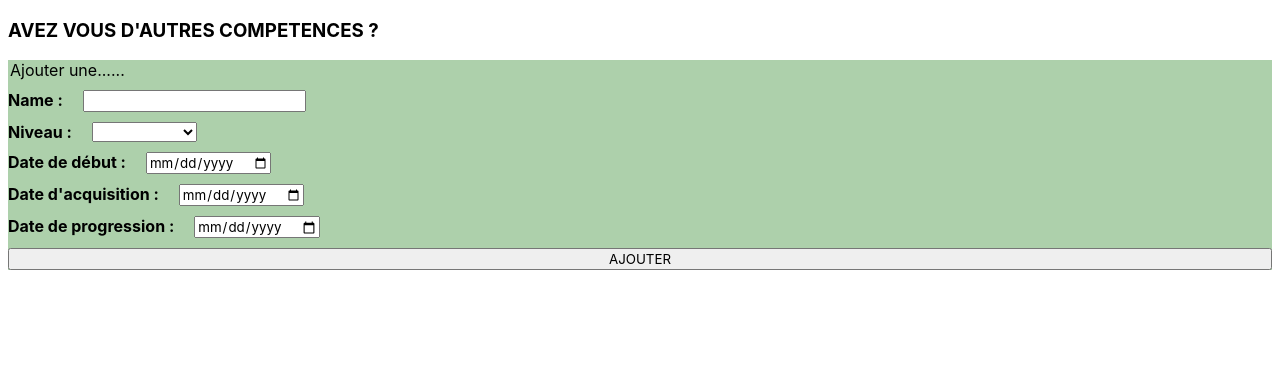
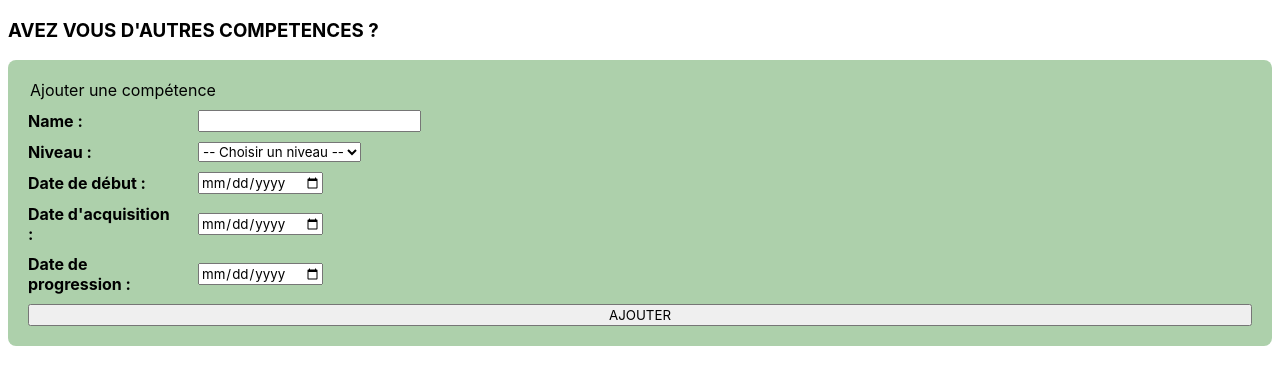
Before and after one commit to Rhita-Rh/AmraGate_final, a Vue app: page /AjouterComp in a window 1280 px wide. Shown: the top 384 px of the page. Built offline with nearby package versions, Linux system fonts and the light colour scheme.

Commit message:
ajouterComp changer

```diff
--- a/src/views/AjouterComp.vue
+++ b/src/views/AjouterComp.vue
@@ -2,17 +2,17 @@
   <div>
     <h3>AVEZ VOUS D'AUTRES COMPETENCES ?</h3>
     <form @submit.prevent="ajouterCompetence" class="c4">
-            <legend>Ajouter une......</legend>
+      <legend>Ajouter une compétence</legend>
 
       <div class="c3">
         <label class="c5">Name :</label>
-                <input type="text" v-model="name">
+        <input type="text" v-model="name" required />
       </div>
 
       <div class="c3">
-                <label  class="c5">Niveau :</label>
-                <select v-model="level">
-                    <option>Any</option>
+        <label class="c5">Niveau :</label>
+        <select v-model="level" required>
+          <option value="">-- Choisir un niveau --</option>
           <option>Débutant</option>
           <option>Intermédiaire</option>
           <option>Avancé</option>
@@ -20,52 +20,40 @@
       </div>
 
       <div class="c3">
-                <label  class="c5">Date de début :</label>
-                <input type="date" v-model="date_debut">
+        <label class="c5">Date de début :</label>
+        <input type="date" v-model="date_debut" required />
       </div>
 
       <div class="c3">
-                <label  class="c5">Date d'acquisition :</label>
-                <input type="date" v-model="date_acqui">
+        <label class="c5">Date d'acquisition :</label>
+        <input type="date" v-model="date_acqui" required />
       </div>
 
       <div class="c3">
-                <label  class="c5">Date de progression :</label>
-                <input type="date" v-model="date_progr">
+        <label class="c5">Date de progression :</label>
+        <input type="date" v-model="date_progr" required />
       </div>
 
-
       <button>AJOUTER</button>
-
-
     </form>
-
   </div>
-
-
-
-
 </template>
 
 <script>
-
 import { db } from '../firebase-config';
 import { getAuth } from 'firebase/auth';
-import { useRouter } from 'vue-router';
-
+import { doc, updateDoc, arrayUnion } from 'firebase/firestore';
 
 export default {
   name: 'AjouterComp',
-  data(){
-    return{
-        name:"",
-        level:"",
-        date_acqui:"",
-        date_progr:"",
-        date_debut:"",
-        router: useRouter()
-
-    }
+  data() {
+    return {
+      name: '',
+      level: '',
+      date_acqui: '',
+      date_progr: '',
+      date_debut: ''
+    };
   },
   methods: {
     async ajouterCompetence() {
@@ -74,52 +62,53 @@ export default {
         const user = auth.currentUser;
 
         if (!user) {
-          throw new Error("Utilisateur non connecté");
+          throw new Error('Utilisateur non connecté');
         }
 
-        const userCollection = collection(db, 'users', user.uid, 'competences');
+        const userRef = doc(db, 'users', user.uid);
 
-        await addDoc(userCollection, {
+        const competence = {
           name: this.name,
           level: this.level,
           date_acqui: this.date_acqui,
           date_progr: this.date_progr,
           date_debut: this.date_debut
+        };
+
+        await updateDoc(userRef, {
+          competences: arrayUnion(competence)
         });
 
-        this.router.push('/Dashboard');
-
+        this.$router.push('/Dashboard');
       } catch (error) {
         console.error("Erreur lors de l'ajout :", error);
+        alert("Une erreur est survenue lors de l'ajout de la compétence.");
       }
     }
-
-
-
   }
-}
+};
 </script>
 
 <style scoped>
-
-.c3{
+.c3 {
   display: flex;
   flex-direction: row;
   gap: 20px;
-    font: 20px;
+  font-size: 16px;
+  align-items: center;
 }
 
-.c4{
+.c4 {
   display: flex;
   flex-direction: column;
   gap: 10px;
-    background-color: rgb(173, 208, 171) ;
-
-}
-.c5{
-    font-weight: bold;
+  background-color: rgb(173, 208, 171);
+  padding: 20px;
+  border-radius: 8px;
 }
 
-
-
+.c5 {
+  font-weight: bold;
+  width: 150px;
+}
 </style>
```
Lines whose indentation alone changed are shown as unchanged.
